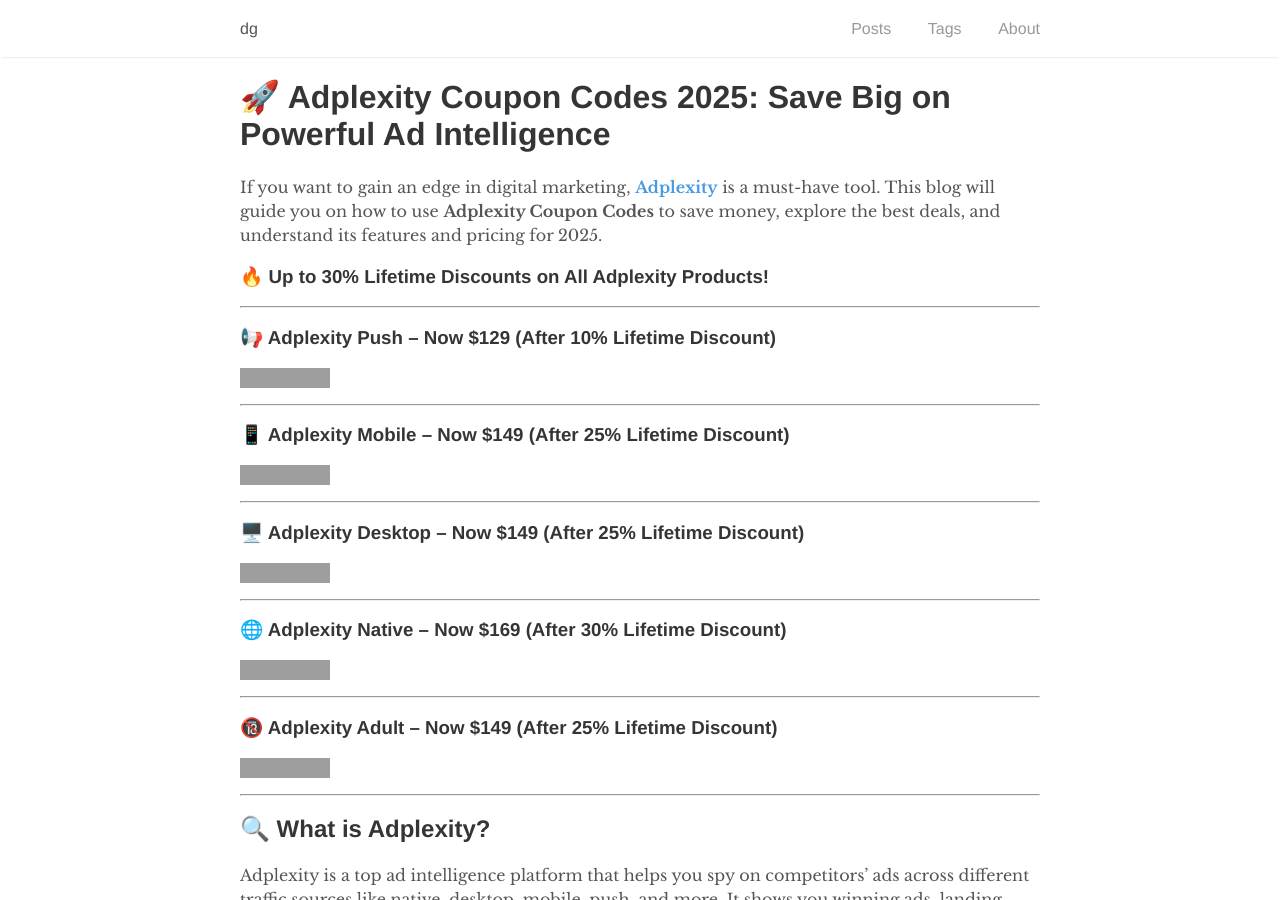
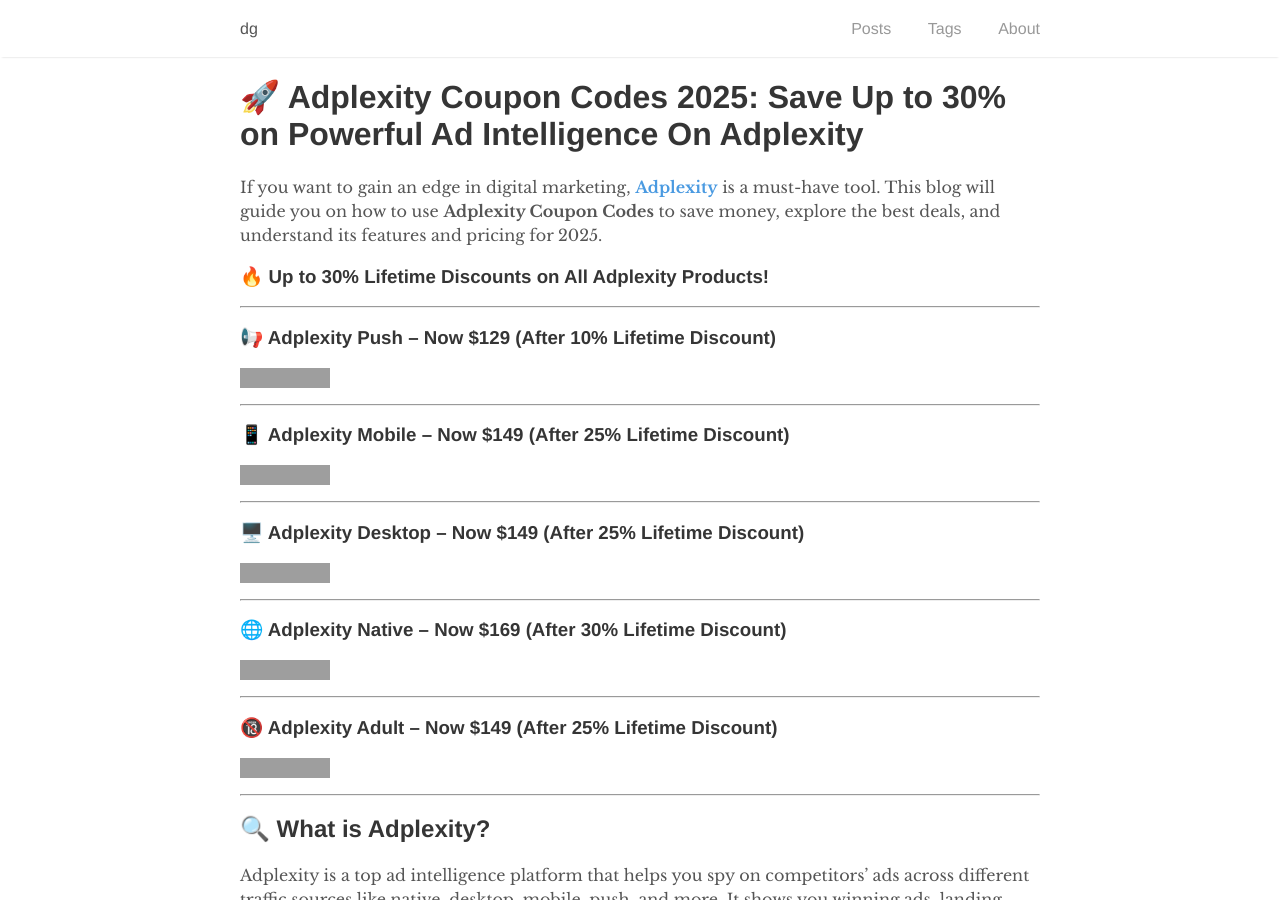
Before and after one commit to digiexe-official/dg, a Jekyll site: the page built from wp/adplexity coupons.md, in a window 1280 px wide and 900 px high, cut to the strip 0-900 px from the top of the window. Built offline with Jekyll 4.4.1, drawn with Linux system fonts in a browser that asks for light colours; part of the change alters nothing that is shown; some of the changed text lies outside the part shown; grey boxes are pictures that could not be loaded.

```diff
--- a/wp/adplexity coupons.md
+++ b/wp/adplexity coupons.md
@@ -1,14 +1,14 @@
 ---
 layout: default
-title: "Adplexity Coupon Codes 2025-"
-description: ""
+title: "Adplexity Coupon Codes 2025- Save Up to 30% on Ad Intelligence Tools"
+description: "Find verified Adplexity coupons for 2025 and save up to 30% on powerful ad spy tools. Get exclusive deals and boost your marketing ROI today!"
 date: 2025-05-24
 author: "digiexe-official Team"
 robots: index, follow
 permalink: /adplexity-coupon-codes/
 ---
 
-# 🚀 Adplexity Coupon Codes 2025: Save Big on Powerful Ad Intelligence
+# 🚀 Adplexity Coupon Codes 2025: Save Up to 30% on Powerful Ad Intelligence On Adplexity
 
 If you want to gain an edge in digital marketing, **[Adplexity](https://www.affiliatebay.net/recommends/adplexity/)** is a must-have tool. This blog will
 guide you on how to use **Adplexity Coupon Codes** to save money, explore the best deals, and understand its features and pricing for 2025.
@@ -202,6 +202,12 @@ No, pricing is straightforward without hidden charges.
 
 ---
 
+**Quick Links**
+
+- [Publisher Rocket Coupons](https://digiexe-official.github.io/dg/publisher-rocket-coupon-codes/)
+- [Shopify Coupon Codes](https://digiexe-official.github.io/dg/shopify-discount-codes/)
+- [Samcart Coupons](https://digiexe-official.github.io/dg/samcart-coupon-codes/)
+
 ## 🎯 Conclusion
 
 Using **Adplexity Coupon Codes** in 2025 helps you access a powerful ad spying tool at a lower price. Take advantage of available discounts, understand your
```
